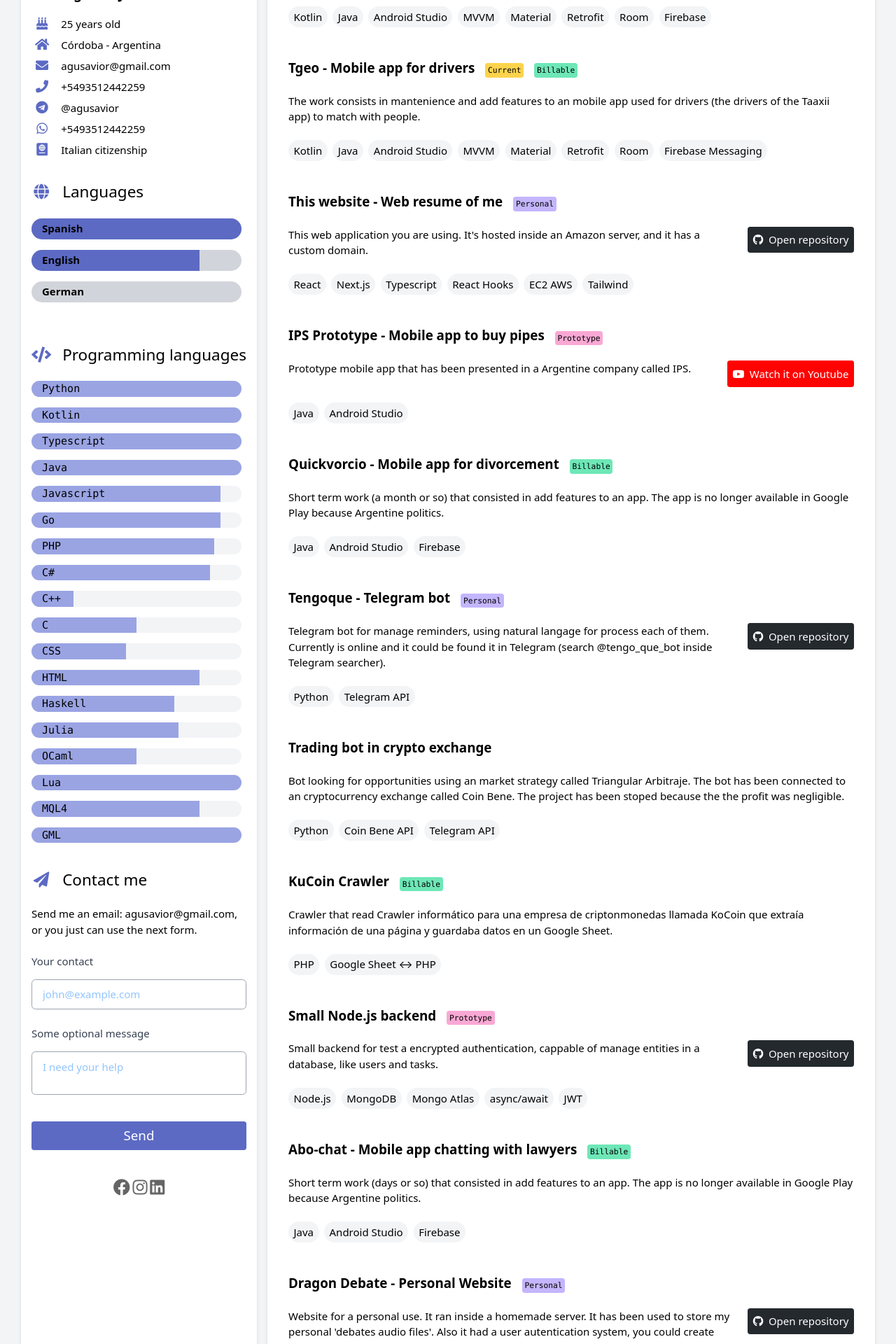
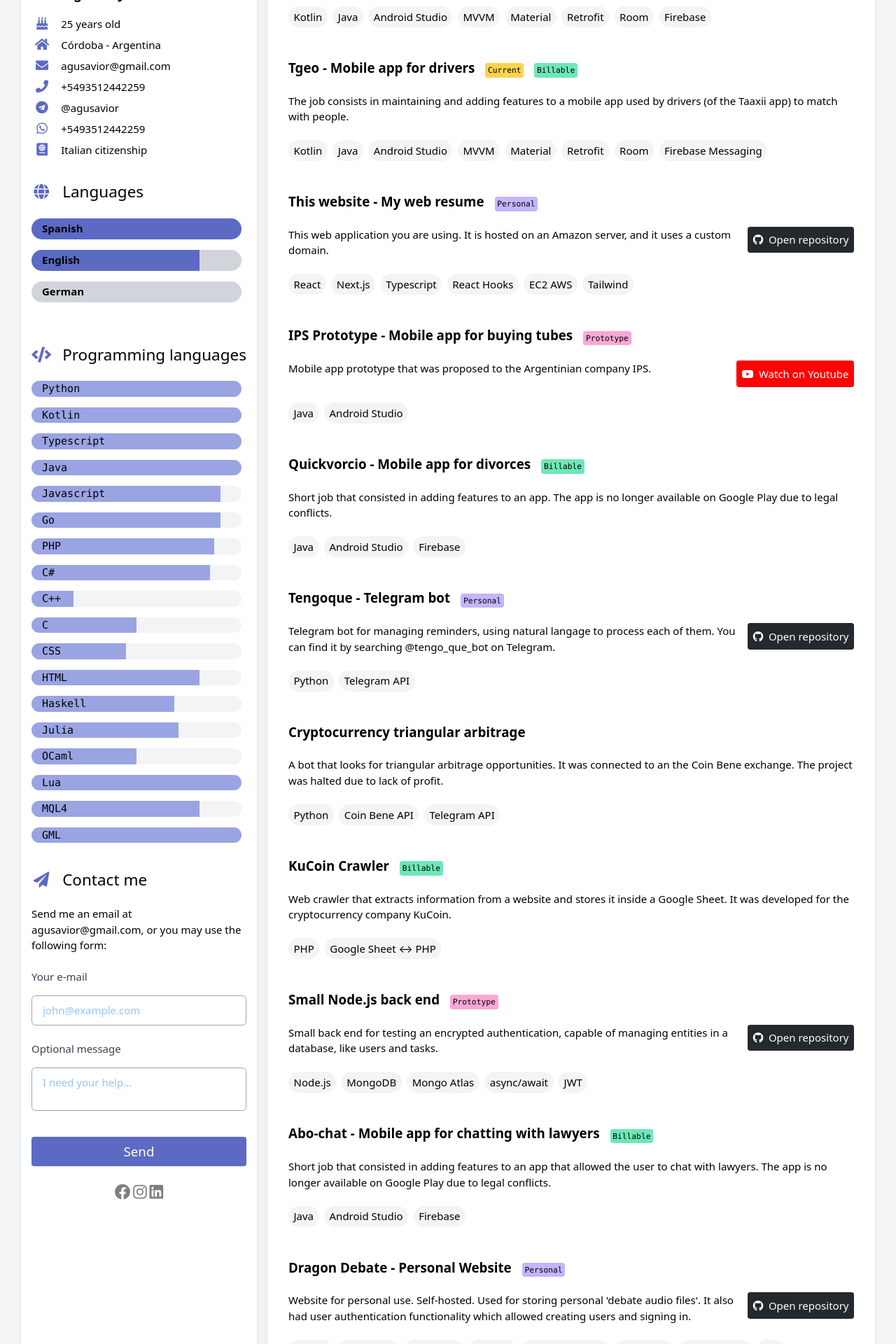
Before and after one commit to agusavior/curriculumweb5, a Next.js app: page / in a window 1280 px wide. Shown: the part 460-2380 px from the top of the page at 70% size. Built offline with nearby package versions, Linux system fonts and the light colour scheme.

Commit message:
Agna traduction help

```diff
--- a/components/LanguageSelector.tsx
+++ b/components/LanguageSelector.tsx
@@ -1,5 +1,5 @@
 import { useLanguageContext } from "@/contexts/LanguajeContext";
-import languages from "utils/strings/languajes";
+import languages from "utils/strings/languages";
 import { StringStringMap } from "utils/customTypes";
 
 export default function() {
--- a/components/ResumeProfileSection/components/SocialIcon.tsx
+++ b/components/ResumeProfileSection/components/SocialIcon.tsx
@@ -7,7 +7,7 @@
   return (
     <i
     onClick={() => window.open(url)}
-    className={`${image} m-0.5 w3-hover-opacity`}
+    className={`${image} m-0.5 w3-hover-opacity cursor-pointer`}
     />
   )
 }
--- a/components/ResumeProfileSection/index.tsx
+++ b/components/ResumeProfileSection/index.tsx
@@ -97,7 +97,7 @@
       <br/>
       <ContactForm/>
 
-      <div className="w3-container w3-padding-16 w3-center w3-opacity w3-xlarge">
+      <div className="text-center opacity-50 text-2xl">
         <SocialIcon image='fab fa-facebook' url='https://www.facebook.com/agustin.j.orlando'/>
         <SocialIcon image='fab fa-instagram' url='https://www.instagram.com/agusavior/'/>
         <SocialIcon image='fab fa-linkedin' url='https://www.linkedin.com/in/agustín-orlando'/>
--- a/contexts/LanguajeContext.ts
+++ b/contexts/LanguajeContext.ts
@@ -1,7 +1,7 @@
-import languages, { Language } from 'utils/strings/languajes';
+import languages, { Language } from 'utils/strings/languages';
 import { useState } from 'react';
 import { createContextFromArrow } from '.';
-import english from 'utils/strings/languajes/english';
+import english from 'utils/strings/languages/english';
 
 const defaultLanguage: Language = english;
 
@@ -9,7 +9,6 @@
     const [lng, setLng] = useState<Language>(defaultLanguage);
 
     function setLngByLangId(langId: string) {
-        console.log('lenguage camadio')
         setLng(languages[langId])
     }
 
--- /dev/null
+++ b/utils/strings/languages/english.tsx
@@ -0,0 +1,87 @@
+import spanish from "./spanish"
+
+const english = {
+
+code: 'en',
+
+summary: 'Summary',
+summary_body: 'Argentinian full stack developer with work experience developing mobile applications, and with extensive knowledge of different development tools.',
+
+citizenship: 'Italian citizenship',
+
+language: 'Language',
+
+experience: 'Experience',
+
+education: 'Education',
+
+languages: 'Languages',
+
+programming_languages: 'Programming languages',
+programming: 'Programming',
+
+contact_me: 'Contact me',
+contact_me_description: 'Send me an email at agusavior@gmail.com, or you may use the following form:',
+contact_me_body_placeholder: 'I need your help...',
+your_contact: 'Your e-mail',
+some_optional_message: 'Optional message',
+send: 'Send',
+
+
+watch_it_on_youtube: 'Watch on Youtube',
+open_repository: 'Open repository',
+
+billable: 'Billable',
+current: 'Current',
+prototype: 'Prototype',
+personal: 'Personal',
+
+project_tmob_title: 'Taaxii - Mobile app for transportation',
+project_tmob_body: 'The job consisted in refactoring an application. It mainly consists of maintenance tasks now. The app owner is an Argentinian company called JCor. Today the app can be found on Google Play but its use is restricted to a few Argentinian clients. Its Google Play rating is low because of its old version.',
+
+project_tgeo_title: 'Tgeo - Mobile app for drivers',
+project_tgeo_body: 'The job consists in maintaining and adding features to a mobile app used by drivers (of the Taaxii app) to match with people.',
+
+project_curriculumweb5_title: 'This website - My web resume',
+project_curriculumweb5_body: 'This web application you are using. It is hosted on an Amazon server, and it uses a custom domain.',
+
+project_matitest_title: 'Small Node.js back end',
+project_matitest_body: 'Small back end for testing an encrypted authentication, capable of managing entities in a database, like users and tasks.',
+
+project_kocoin_crawler_title: 'KuCoin Crawler',
+project_kocoin_crawler_body: 'Web crawler that extracts information from a website and stores it inside a Google Sheet. It was developed for the cryptocurrency company KuCoin.',
+
+project_traingular_arbitraje_title: 'Cryptocurrency triangular arbitrage',
+project_traingular_arbitraje_body: 'A bot that looks for triangular arbitrage opportunities. It was connected to an the Coin Bene exchange. The project was halted due to lack of profit.',
+
+project_tengoque_title: 'Tengoque - Telegram bot',
+project_tengoque_body: 'Telegram bot for managing reminders, using natural langage to process each of them. You can find it by searching @tengo_que_bot on Telegram.',
+
+project_ips_prototype_title: 'IPS Prototype - Mobile app for buying tubes',
+project_ips_prototype_body: 'Mobile app prototype that was proposed to the Argentinian company IPS.',
+
+project_dragon_debate_title: 'Dragon Debate - Personal Website',
+project_dragon_debate_body: 'Website for personal use. Self-hosted. Used for storing personal \'debate audio files\'. It also had user authentication functionality which allowed creating users and signing in.',
+
+project_abochat_title: 'Abo-chat - Mobile app for chatting with lawyers',
+project_abochat_body: 'Short job that consisted in adding features to an app that allowed the user to chat with lawyers. The app is no longer available on Google Play due to legal conflicts.',
+
+project_quickvorcio_title: 'Quickvorcio - Mobile app for divorces',
+project_quickvorcio_body: 'Short job that consisted in adding features to an app. The app is no longer available on Google Play due to legal conflicts.',
+
+
+education_subsection1_title: 'Undergraduate degree',
+eduaction_subsection1_body: `
+Bachelor's degree in Production of Goods and Services with Electrical and Electronics Specialization.
+`,
+education_subsection2_title: 'Unfinished major in Computer Science.',
+eduaction_subsection2_body: `
+Completed 37% of a Major degree in Computer Science at UNC (National University of Cordoba). Average score of 8.22 without flunks.
+`,
+
+spanish: 'Spanish',
+english: 'English',
+german: 'German',
+}
+
+export default {...spanish, ...english}
--- a/utils/strings/languajes/english.tsx
+++ /dev/null
@@ -1,87 +0,0 @@
-import spanish from "./spanish"
-
-const english = {
-
-code: 'en',
-
-summary: 'Summary',
-summary_body: 'Argentine fullstack developer with work experience developing mobile applications, and with extensive knowledge in different development tools.',
-
-citizenship: 'Italian citizenship',
-
-language: 'Language',
-
-experience: 'Experience',
-
-education: 'Education',
-
-languages: 'Languages',
-
-programming_languages: 'Programming languages',
-programming: 'Programming',
-
-contact_me: 'Contact me',
-contact_me_description: 'Send me an email: agusavior@gmail.com, or you just can use the next form.',
-contact_me_body_placeholder: 'I need your help',
-your_contact: 'Your contact',
-some_optional_message: 'Some optional message',
-send: 'Send',
-
-
-watch_it_on_youtube: 'Watch it on Youtube',
-open_repository: 'Open repository',
-
-billable: 'Billable',
-current: 'Current',
-prototype: 'Prototype',
-personal: 'Personal',
-
-project_tmob_title: 'Taaxii - Mobile app for transportation',
-project_tmob_body: 'The work consisted in re-implementing (make again) an application. Currently the work is for mantenience. The app owner is a Argentine corporation called JCor. Today the app can be founded in Google Play but its use is reserver for some Argentine clients. The Google Play rating of the app is low because the old version.',
-
-project_tgeo_title: 'Tgeo - Mobile app for drivers',
-project_tgeo_body: 'The work consists in mantenience and add features to an mobile app used for drivers (the drivers of the Taaxii app) to match with people.',
-
-project_curriculumweb5_title: 'This website - Web resume of me',
-project_curriculumweb5_body: 'This web application you are using. It\'s hosted inside an Amazon server, and it has a custom domain.',
-
-project_matitest_title: 'Small Node.js backend',
-project_matitest_body: 'Small backend for test a encrypted authentication, cappable of manage entities in a database, like users and tasks.',
-
-project_kocoin_crawler_title: 'KuCoin Crawler',
-project_kocoin_crawler_body: 'Crawler that read Crawler informático para una empresa de criptonmonedas llamada KoCoin que extraía información de una página y guardaba datos en un Google Sheet.',
-
-project_traingular_arbitraje_title: 'Trading bot in crypto exchange',
-project_traingular_arbitraje_body: 'Bot looking for opportunities using an market strategy called Triangular Arbitraje. The bot has been connected to an cryptocurrency exchange called Coin Bene. The project has been stoped because the the profit was negligible.',
-
-project_tengoque_title: 'Tengoque - Telegram bot',
-project_tengoque_body: 'Telegram bot for manage reminders, using natural langage for process each of them. Currently is online and it could be found it in Telegram (search @tengo_que_bot inside Telegram searcher).',
-
-project_ips_prototype_title: 'IPS Prototype - Mobile app to buy pipes',
-project_ips_prototype_body: 'Prototype mobile app that has been presented in a Argentine company called IPS.',
-
-project_dragon_debate_title: 'Dragon Debate - Personal Website',
-project_dragon_debate_body: 'Website for a personal use. It ran inside a homemade server. It has been used to store my personal \'debates audio files\'. Also it had a user autentication system, you could create users and sing in into it.',
-
-project_abochat_title: 'Abo-chat - Mobile app chatting with lawyers',
-project_abochat_body: 'Short term work (days or so) that consisted in add features to an app. The app is no longer available in Google Play because Argentine politics.',
-
-project_quickvorcio_title: 'Quickvorcio - Mobile app for divorcement',
-project_quickvorcio_body: 'Short term work (a month or so) that consisted in add features to an app. The app is no longer available in Google Play because Argentine politics.',
-
-
-education_subsection1_title: 'Undergraduate degree',
-eduaction_subsection1_body: `
-Bachelor's degree Oriented in the Production of Goods and Services with Electrical and Electronic Specialty.
-`,
-education_subsection2_title: 'Incomplete major in Computer Science.',
-eduaction_subsection2_body: `
-Only a 37% of the career has been completed. It has been taken in a Argentine public university of mathematics, called FaMAF, with a grade point average of 8,22 with no failings.
-`,
-
-spanish: 'Spanish',
-english: 'English',
-german: 'German',
-}
-
-export default {...spanish, ...english}
```
Also changed, not shown: utils/strings/languages/german.tsx (renamed from utils/strings/languajes/german.tsx), utils/strings/languages/index.tsx (renamed from utils/strings/languajes/index.tsx), utils/strings/languages/spanish.tsx (renamed from utils/strings/languajes/spanish.tsx).
